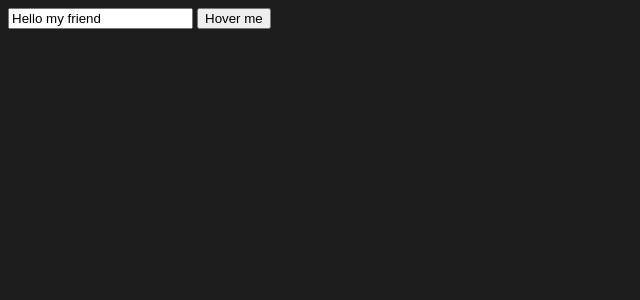
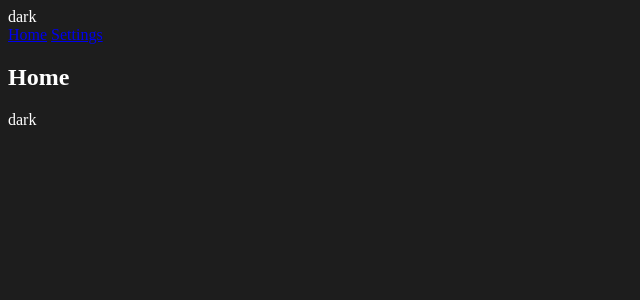
Before and after one commit to yfurmanau/svelte-playground, a Svelte app: page / in a window 1280 px wide. Shown: the top 300 px of the page, without its empty margins (0-640 px from the left). Built offline with nearby package versions, Linux system fonts and the light colour scheme.

Commit message:
introduce svelte:head

```diff
--- /dev/null
+++ b/src/AppRouter.svelte
@@ -0,0 +1,54 @@
+<script>
+  import Home from "./lib/pages/Home.svelte";
+  import Settings from "./lib/pages/Settings.svelte";
+  import { onMount } from "svelte";
+  import settings from "./lib/stores/settings.js";
+
+  let page;
+
+  const onRouteChange = () => {
+    const path = window.location.hash.slice(1);
+    if (path === "/") {
+      page = "home";
+    } else if (path === "/settings") {
+      page = "settings";
+    } else {
+      window.location.hash = "/";
+    }
+  };
+
+  onMount(() => {
+    onRouteChange();
+  });
+</script>
+
+<svelte:window on:hashchange={onRouteChange} />
+<svelte:head>
+  {#if $settings.colorScheme === "dark"}
+    <style>
+      :root {
+        --backgroundColor: #1d1d1d;
+        --textColor: #fff;
+      }
+    </style>
+  {:else}
+    <style>
+      :root {
+        --backgroundColor: #fff;
+        --textColor: #000;
+      }
+    </style>
+  {/if}
+</svelte:head>
+
+{$settings.colorScheme}
+<nav>
+  <a href="#/">Home</a>
+  <a href="#/settings">Settings</a>
+</nav>
+
+{#if page === "home"}
+  <Home />
+{:else if page === "settings"}
+  <Settings />
+{/if}
--- a/src/app.css
+++ b/src/app.css
@@ -1,6 +1,9 @@
 :root {
   --buttonBgColor: #ff3e00;
   --buttonTextColor: #fff;
-  background-color: #1d1d1d;
-  color: #fff;
 }
+
+body {
+  background-color: var(--backgroundColor);
+  color: var(--textColor);
+}
--- /dev/null
+++ b/src/lib/pages/Home.svelte
@@ -0,0 +1,7 @@
+<script>
+  import settings from "../stores/settings.js";
+</script>
+
+<h2>Home</h2>
+
+{$settings.colorScheme}
--- /dev/null
+++ b/src/lib/pages/Settings.svelte
@@ -0,0 +1,22 @@
+<script>
+  import settings from "../stores/settings.js";
+</script>
+
+<h2>Settings</h2>
+
+<label>
+  <input
+    bind:group={$settings.colorScheme}
+    type="radio"
+    name="colorScheme"
+    value="dark"
+  /> Dark
+</label>
+<label>
+  <input
+    bind:group={$settings.colorScheme}
+    type="radio"
+    name="colorScheme"
+    value="light"
+  /> Light
+</label>
--- /dev/null
+++ b/src/lib/stores/settings.js
@@ -0,0 +1,9 @@
+import { writable } from "svelte/store";
+
+const settings = writable({
+  colorScheme: "dark",
+  language: "en",
+  fontSize: 12,
+});
+
+export default settings;
--- a/src/main.js
+++ b/src/main.js
@@ -1,5 +1,5 @@
 import "./app.css";
-import App from "./AppTippy.svelte";
+import App from "./AppRouter.svelte";
 
 const app = new App({
   target: document.getElementById("app"),
```
